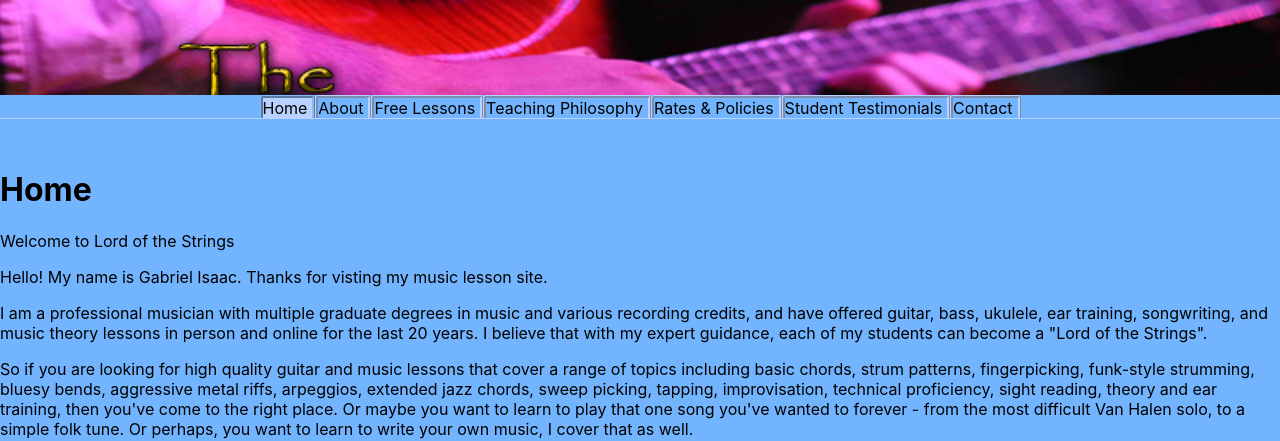
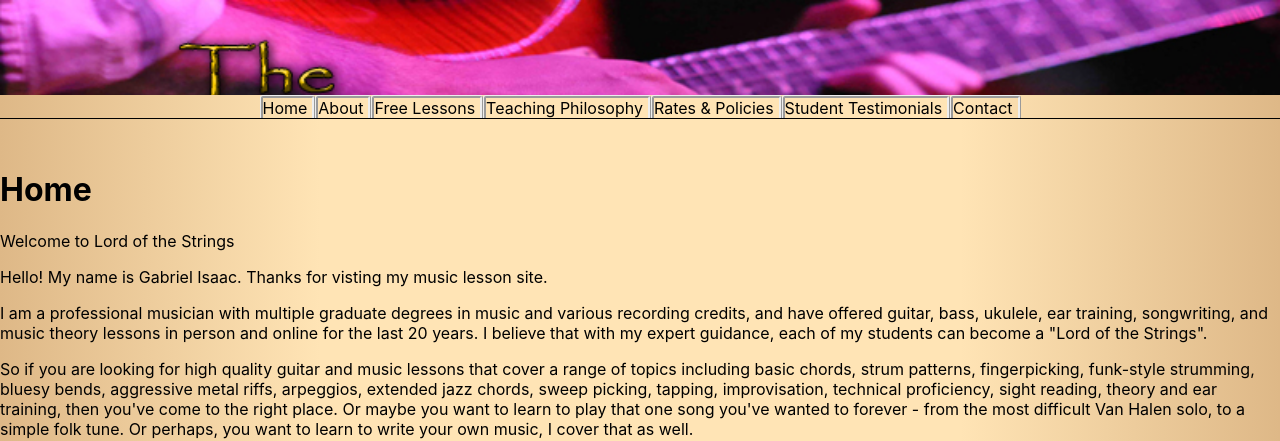
Before and after one commit to CadillacJack42/LordOfTheStrings, a React (Create React App) app: page / in a window 1280 px wide. Shown: the top 441 px of the page. Built offline with nearby package versions, Linux system fonts and the light colour scheme.

Commit message:
Found a pretty close gradient for background.

```diff
--- a/src/App.css
+++ b/src/App.css
@@ -1,16 +1,17 @@
+body {
+  /* background-color: sandybrown; */
+  background: linear-gradient(
+    to right,
+    burlywood,
+    moccasin,
+    moccasin,
+    moccasin,
+    burlywood
+  );
+}
+
 .App {
   text-align: center;
-}
-
-.App-logo {
-  height: 40vmin;
-  pointer-events: none;
-}
-
-@media (prefers-reduced-motion: no-preference) {
-  .App-logo {
-    animation: App-logo-spin infinite 20s linear;
-  }
 }
 
 .App-header {
@@ -31,12 +32,3 @@
 #image-header {
   width: 100%;
 }
-
-@keyframes App-logo-spin {
-  from {
-    transform: rotate(0deg);
-  }
-  to {
-    transform: rotate(360deg);
-  }
-}
--- a/src/css/Tabs.css
+++ b/src/css/Tabs.css
@@ -8,7 +8,15 @@
   width: 100%;
   height: 87vh;
   z-index: 1;
-  background-color: rgb(115, 180, 255);
+  /* background-color: rgb(115, 180, 255); */
+  background: linear-gradient(
+    to right,
+    burlywood,
+    moccasin,
+    moccasin,
+    moccasin,
+    burlywood
+  );
 }
 
 .tabs-row {
@@ -19,9 +27,9 @@
   justify-content: center;
   position: relative;
   z-index: 100;
-  background-color: rgb(115, 180, 255);
+  /* background-color: rgb(115, 180, 255); */
   border-bottom: 1px solid black;
-  border-color: rgb(185, 210, 280);
+  /* border-color: rgb(185, 210, 280); */
 }
 
 .tabs {
@@ -31,7 +39,7 @@
   border-radius: 3px 3px 0 0;
   box-sizing: border-box;
   border-style: ridge;
-  border-color: rgb(185, 210, 280);
+  /* border-color: rgb(185, 210, 280); */
   border-bottom: none;
 }
 
@@ -44,8 +52,8 @@
 
 .active-tab {
   border-bottom: none;
-  background-color: rgb(185, 210, 280);
-  border-color: rgb(134, 185, 247);
+  /* background-color: rgb(185, 210, 280); */
+  /* border-color: rgb(134, 185, 247); */
 }
 
 .tabs:hover {
--- a/src/views/Home.js
+++ b/src/views/Home.js
@@ -31,7 +31,6 @@ export const Home = () => {
         more about me and my teaching philosophy, rates, and check out some FREE
         video lessons.
       </p>
-      {/* <iframe></iframe> */}
       <iframe
         class="instagram-media instagram-media-rendered"
         id="instagram-embed-0"
```
